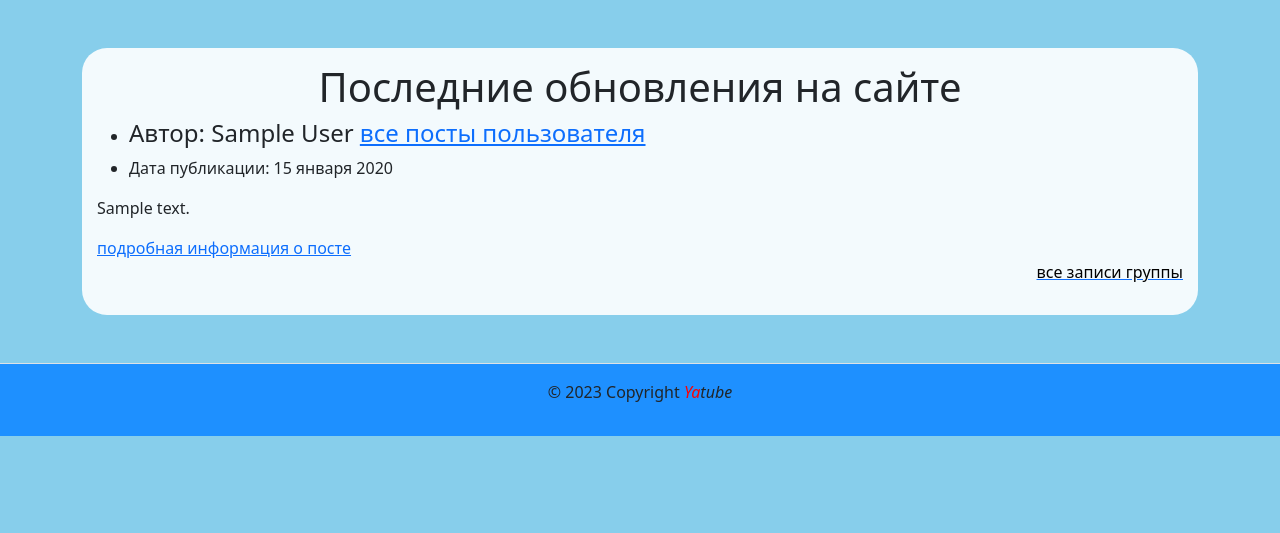
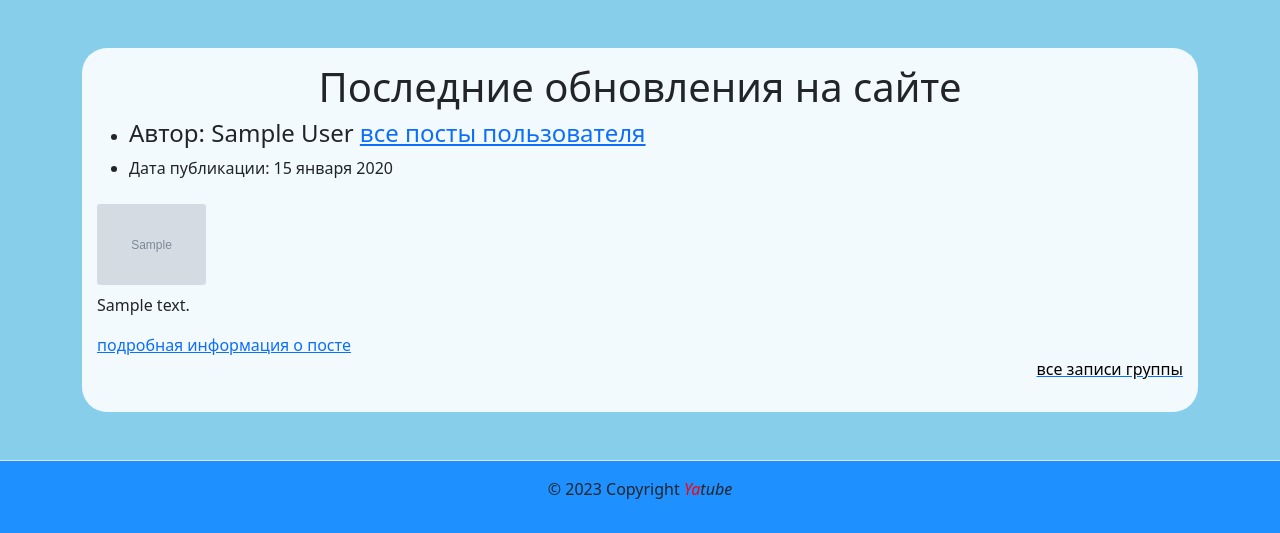
Before and after one commit to tawaluk/hw04_tests, a Django app: page / in a window 1280 px wide. Shown: the part 62-595 px from the top of the page. Run offline with Django 3.2, Linux system fonts and the light colour scheme; tables that the repository leaves empty hold one stand-in row (values such as "Sample post"); grey boxes marked "Sample" are stand-in pictures; some libraries are stand-ins or nearby versions.

Commit message:
Сделал картинки

```diff
--- a/yatube/templates/base.html
+++ b/yatube/templates/base.html
@@ -37,6 +37,10 @@
         width: 50%;
         height: auto;
       }
+      .image-content-mini img {
+        width: 10%;
+        height: auto;
+      }
 
     </style>
   </head>
--- a/yatube/templates/posts/group_list.html
+++ b/yatube/templates/posts/group_list.html
@@ -1,4 +1,5 @@
 {% extends "base.html" %}
+{% load thumbnail %}
 
 {% block title %}
   Записи сообщества {{ group.title }}
@@ -18,6 +19,9 @@
           Дата публикации: {{ post.pub_date|date:"d E Y" }}
         </li>
       </ul>
+      <div class="image-content-mini">{% thumbnail post.image "400x400" crop="center" upscale=True as im %}
+        <img class="card-img my-2" src="{{ im.url }}">{% endthumbnail %}
+      </div>
       <p>{{ post.text }}</p>
       {% if not forloop.last %}
         <hr>
--- a/yatube/templates/posts/index.html
+++ b/yatube/templates/posts/index.html
@@ -1,4 +1,5 @@
 {% extends "base.html" %}
+{% load thumbnail %}
 
 {% block title %}
   Главная страница
@@ -19,6 +20,11 @@
             Дата публикации: {{ post.pub_date|date:"d E Y" }}
           </li>
         </ul>
+      <div class="image-content-mini">
+          {% thumbnail post.image "400x400" crop="center" upscale=True as im %}
+            <img class="card-img my-2" src="{{ im.url }}">
+          {% endthumbnail %}
+      </div>
         <p>{{ post.text }}</p>
          <a href="{% url 'posts:post_detail' post.id %}">подробная информация о посте</a>
         {% if post.group %}
--- a/yatube/templates/posts/post_detail.html
+++ b/yatube/templates/posts/post_detail.html
@@ -35,9 +35,11 @@
     <article class="col-12 col-md-9">
       <div class="post-in-post-detail">
         <div class="image-content">
+          <center>
           {% thumbnail post.image "400x400" crop="center" upscale=True as im %}
             <img class="card-img my-2" src="{{ im.url }}">
           {% endthumbnail %}
+          </center>
         </div>
         <p>{{ post }}</p>
       </div>
```
